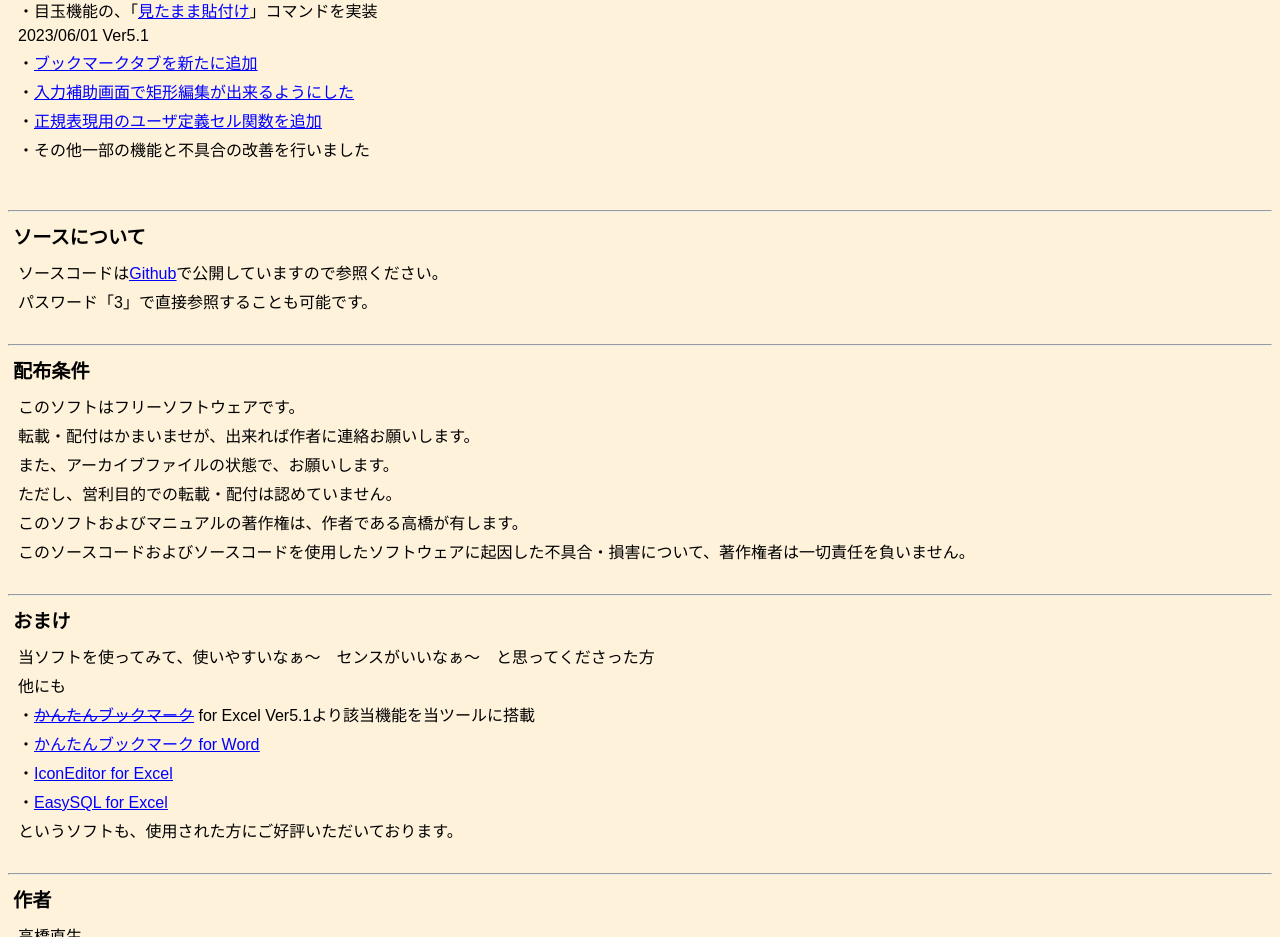
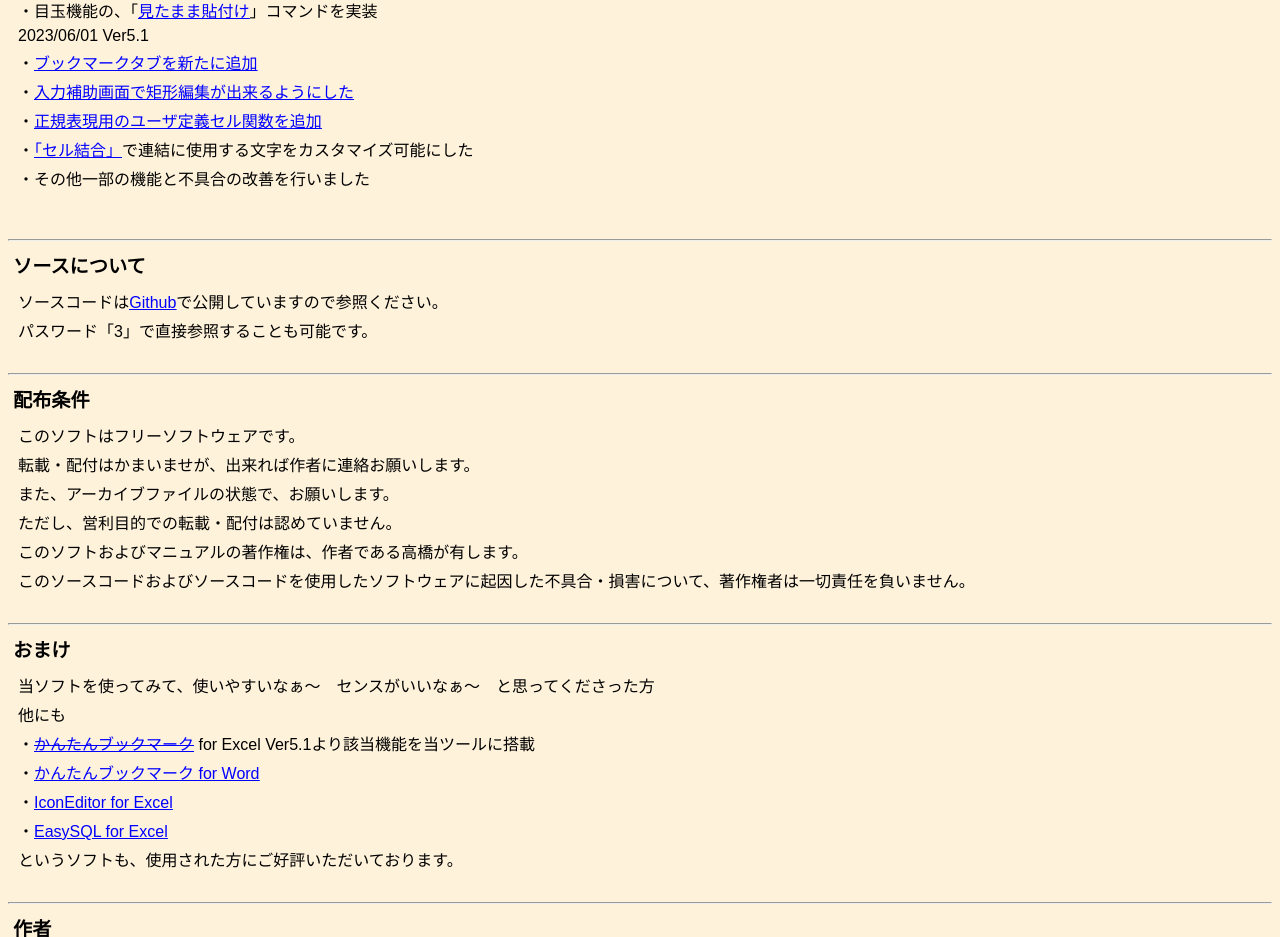
Before and after one commit to takanaweb5/EasyLoutHelp, a plain HTML site: page docs/Introduction.htm in a window 1280 px wide. Shown: the part 956-1893 px from the top of the page. Drawn offline with Linux system fonts and the light colour scheme.

Commit message:
概要一部修正

```diff
--- a/docs/Introduction.htm
+++ b/docs/Introduction.htm
@@ -2,7 +2,7 @@
 <head>
  <meta http-equiv=Content-Type content="text/html; charset=utf-8">
  <meta name=Generator content="Microsoft Word 15 (filtered)">
- <title>かんたんレイアウト裏技</title>
+ <title>概要</title>
  <link rel="stylesheet" type="text/css" href="style.css">
 </head>
 
@@ -40,6 +40,7 @@
  <p>・<span class=MsoHyperlink><a href="Bookmark.htm">ブックマークタブを新たに追加</a></span></p>
  <p>・<span class=MsoHyperlink><a href="Else.htm#OpenEdit">入力補助画面で矩形編集が出来るようにした</a></span></p>
  <p>・<span class=MsoHyperlink><a href="Tips.htm#CellFunction">正規表現用のユーザ定義セル関数を追加</a></span></p>
+ <p>・<a href="MergeRange.htm#MergeCell">「セル結合」</a>で連結に使用する文字をカスタマイズ可能にした</p>
  <p>・その他一部の機能と不具合の改善を行いました</p><br><br>
  <hr>
  <h1>ソースについて</h1>
```
Also changed, not shown: 1 other file.
